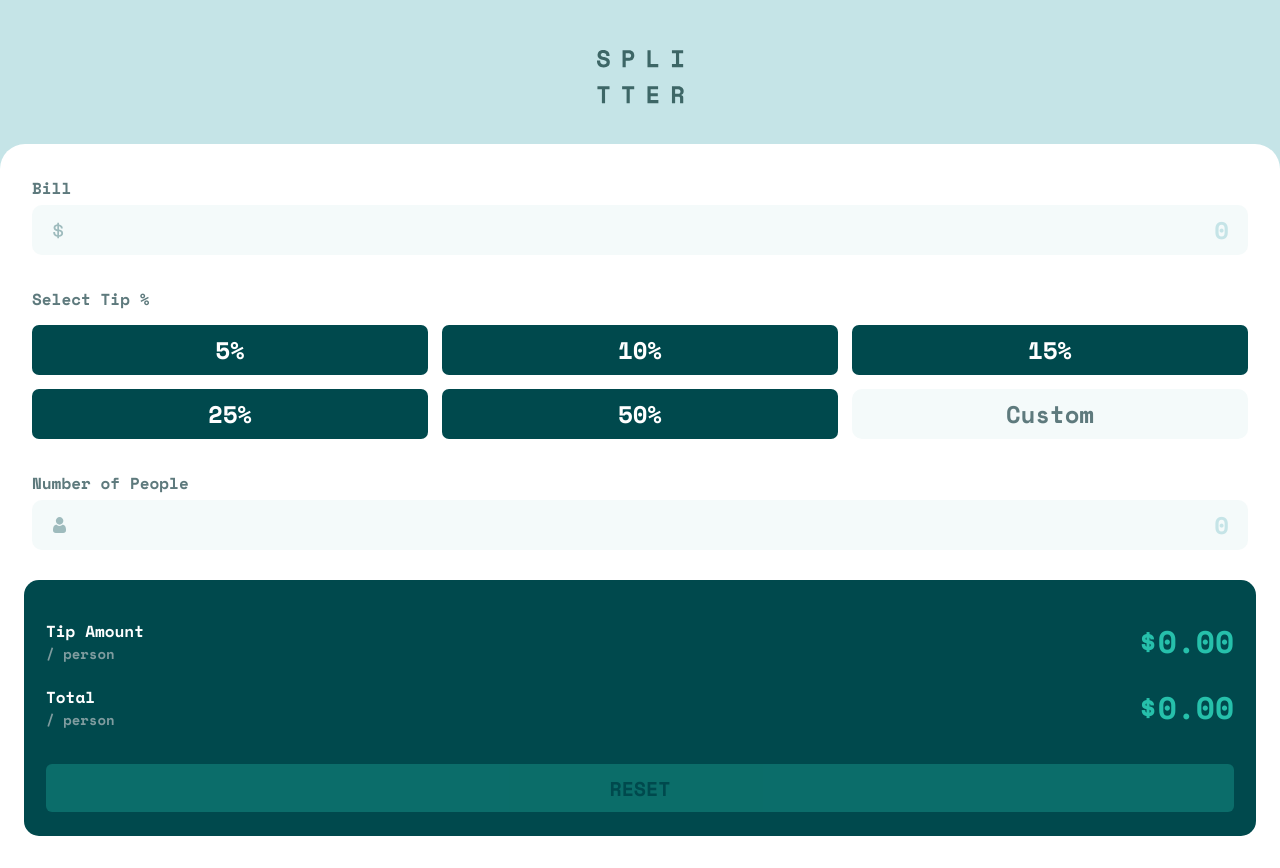
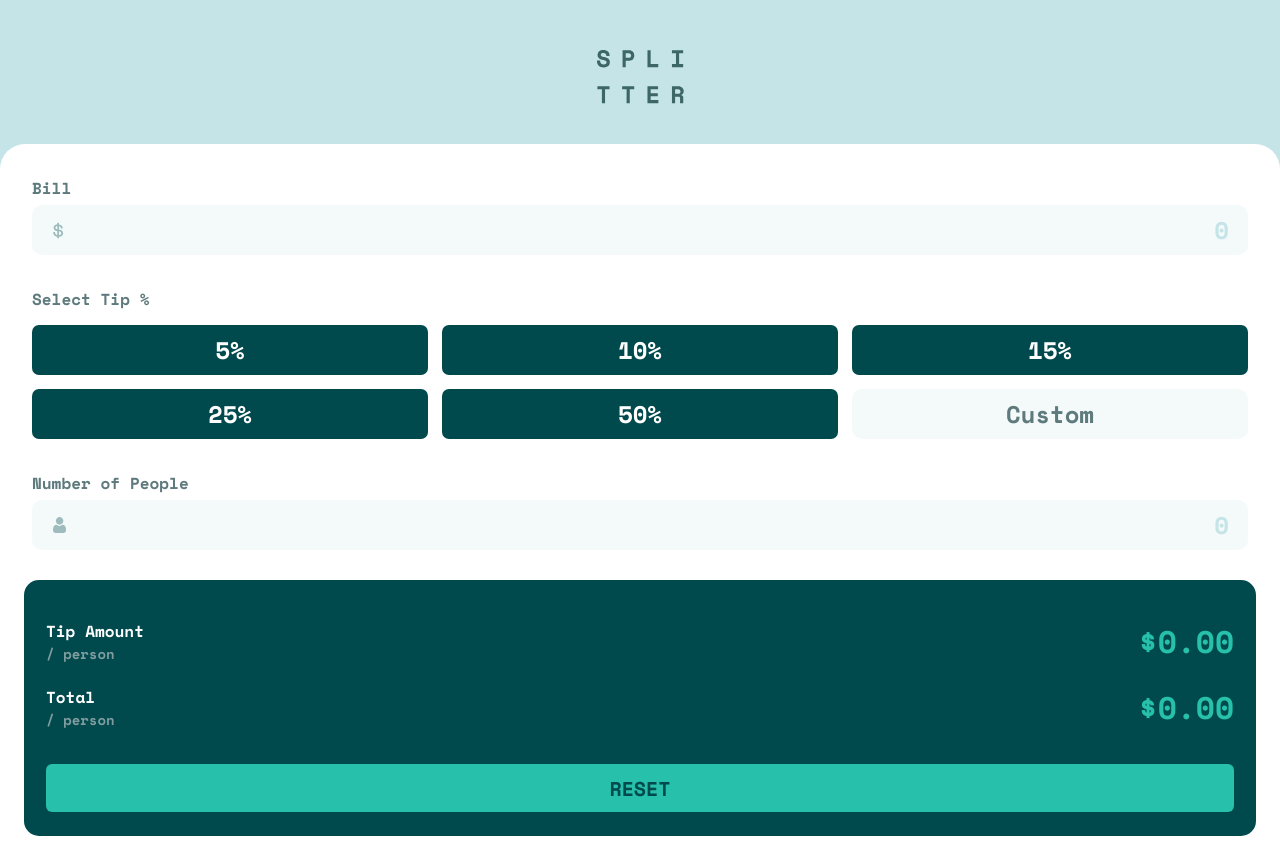
Before and after one commit to Derfan/tip-calculator-app, a React (Create React App) app: page / in a window 1280 px wide. Built offline with nearby package versions, Linux system fonts and the light colour scheme.

Commit message:
add base logic

```diff
--- a/src/components/Button/index.tsx
+++ b/src/components/Button/index.tsx
@@ -8,10 +8,17 @@ interface ButtonProps {
     className?: string
     disabled?: boolean
     children?: ReactNode
+    onClick: () => void
 }
 
-export const Button: FC<ButtonProps> = ({ type, className, disabled, children }) => {
+export const Button: FC<ButtonProps> = ({ type, className, disabled, children, onClick }) => {
     return (
-        <button type={type} className={cns(className, cn.button, { [cn.disabled]: disabled })}>{children}</button>
+        <button
+            type={type}
+            className={cns(className, cn.button, { [cn.disabled]: disabled })}
+            onClick={onClick}
+        >
+            {children}
+        </button>
     );
 }
--- a/src/components/Input/index.tsx
+++ b/src/components/Input/index.tsx
@@ -6,17 +6,24 @@ import cn from './styles.module.sass';
 interface InputProps {
     type: string
     name: string
+    value: string
     icon?: string
     label?: string
     error?: string
     placeholder?: string
     className?: string
     defaultValue?: string | number
+    onChange: (name: string, value: string) => void
+    onClick?: () => void
 }
 
-export const Input: FC<InputProps> = ({ type, name, label, placeholder, error, className, icon, defaultValue }) => {
+export const Input: FC<InputProps> = ({ type, name, value, label, placeholder, error, className, icon, defaultValue, onChange, onClick }) => {
+    function changeHandler(event: any) {
+        onChange(name, event.target.value)
+    }
+
     return (
-        <div className={cns(cn.root, className)}>
+        <div className={cns(cn.root, className)} onClick={onClick}>
             {label && (
                 <div className={cn.header}>
                     <label className={cn.label} htmlFor={name}>{label}</label>
@@ -27,10 +34,12 @@ export const Input: FC<InputProps> = ({ type, name, label, placeholder, error, c
             <input
                 id={name}
                 type={type}
+                value={value ?? ''}
                 className={cns(cn.input, { [cn.error]: error })}
                 placeholder={placeholder}
                 defaultValue={defaultValue}
                 style={{ backgroundImage: icon ? `url(${icon})` : 'none' }}
+                onChange={changeHandler}
             />
         </div>
     );
--- a/src/components/RadioGroup/index.tsx
+++ b/src/components/RadioGroup/index.tsx
@@ -10,12 +10,18 @@ type Item = {
 
 interface RadioGroupProps {
     name: string
+    value: number
     items: Item[]
     label?: string
     children?: ReactNode
+    onChange: (name: string, field: string) => void
 }
 
-export const RadioGroup: FC<RadioGroupProps> = ({ name, label, items, children }) => {
+export const RadioGroup: FC<RadioGroupProps> = ({ name, value: formValue, label, items, children, onChange }) => {
+    function changeHandler(event: any) {
+        onChange(name, event.target.value);
+    }
+
     return (
         <div className={cn.root}>
             <label className={cn.label}>{label}</label>
@@ -23,7 +29,7 @@ export const RadioGroup: FC<RadioGroupProps> = ({ name, label, items, children }
             <div className={cn.elements}>
                 {items.map(({ label, value, checked }) => (
                     <div key={label} className={cn.item}>
-                        <input type="radio" id={label} value={value} name={name} className={cn.itemInput} defaultChecked={checked} />
+                        <input type="radio" id={label} value={value} name={name} className={cn.itemInput} checked={value === formValue} defaultChecked={checked} onChange={changeHandler} />
                         <label htmlFor={label} className={cn.itemLabel}>{label}</label>
                     </div>
                 ))}
--- a/src/widgets/TipCalculator/CalculationResults/index.tsx
+++ b/src/widgets/TipCalculator/CalculationResults/index.tsx
@@ -6,6 +6,7 @@ import cn from './styles.module.sass';
 interface CalculationResultsProps {
     tipAmountPerPerson: number
     totalAmountPerPerson: number
+    onResetButtonClick: () => void
 }
 
 const formatCurrency = (amount: number): string => {
@@ -14,7 +15,7 @@ const formatCurrency = (amount: number): string => {
     return formatter.format(amount);
 };
 
-export const CalculationResults: FC<CalculationResultsProps> = ({ tipAmountPerPerson, totalAmountPerPerson }) => {
+export const CalculationResults: FC<CalculationResultsProps> = ({ tipAmountPerPerson, totalAmountPerPerson, onResetButtonClick }) => {
     return (
         <div className={cn.root}>
             <div className={cn.item}>
@@ -36,6 +37,7 @@ export const CalculationResults: FC<CalculationResultsProps> = ({ tipAmountPerPe
                 type="reset"
                 className={cn.button}
                 disabled={tipAmountPerPerson === 0 || totalAmountPerPerson === 0}
+                onClick={onResetButtonClick}
             >
                 Reset
             </Button>
--- a/src/widgets/TipCalculator/index.tsx
+++ b/src/widgets/TipCalculator/index.tsx
@@ -1,55 +1,67 @@
 import { Input, RadioGroup } from '../../components';
 import { CalculationResults } from './CalculationResults';
+import { useCalculatorForm } from './useCalculatorForm';
+
 import billIcon from '../../images/icon-dollar.svg';
 import personIcon from '../../images/icon-person.svg';
 import cn from './styles.module.sass';
 
+const tipOptions = [
+    { label: '5%', value: 5 },
+    { label: '10%', value: 10 },
+    { label: '15%', value: 15 },
+    { label: '25%', value: 25 },
+    { label: '50%', value: 50 },
+];
+
 export const TipCalculator = () => {
-    const tipAmountPerPerson = 0
-    const totalAmountPerPerson = 0
+    const { formState, changeFormField, resetForm } = useCalculatorForm();
 
     return (
         <form className={cn.root}>
             <div className={cn.controllers}>
                 <Input
                     name="bill"
+                    value={formState.bill}
                     label="Bill"
                     type="number"
                     icon={billIcon}
                     placeholder="0"
+                    onChange={changeFormField}
                 />
 
                 <RadioGroup
                     name="tip"
                     label="Select Tip %"
-                    items={[
-                        { label: '5%', value: 5 },
-                        { label: '10%', value: 10 },
-                        { label: '15%', value: 15 },
-                        { label: '25%', value: 25 },
-                        { label: '50%', value: 50 },
-                    ]}
+                    value={formState.tip}
+                    items={tipOptions}
+                    onChange={changeFormField}
                 >
                     <Input
                         type='number'
-                        name='custom'
+                        name='tip'
+                        value={formState.tip}
                         placeholder="Custom"
                         className={cn.customInput}
+                        onChange={changeFormField}
                     />
                 </RadioGroup>
 
                 <Input
                     type="number"
+                    value={formState.numberOfPeople}
                     placeholder="0"
                     icon={personIcon}
                     name="numberOfPeople"
                     label="Number of People"
+                    onChange={changeFormField}
                 />
             </div>
 
             <CalculationResults
-                tipAmountPerPerson={tipAmountPerPerson}
-                totalAmountPerPerson={totalAmountPerPerson}
+                tipAmountPerPerson={formState.tipAmountPerPerson}
+                totalAmountPerPerson={formState.totalAmountPerPerson}
+                onResetButtonClick={resetForm}
             />
         </form>
     );
--- /dev/null
+++ b/src/widgets/TipCalculator/useCalculatorForm.ts
@@ -0,0 +1,66 @@
+import { useReducer } from 'react';
+
+enum ACTION_TYPES {
+    CHANGE_FIELD = 'changeField',
+    RECALCULATE_AMOUNT = 'recalculateAmount',
+    RESET_FORM = 'resetForm'
+}
+
+export const initialState = {
+    bill: null,
+    tip: null,
+    numberOfPeople: null,
+    tipAmountPerPerson: null,
+    totalAmountPerPerson: null,
+};
+
+export const reducer = (state: any, action: any) => {
+    switch (action.type) {
+        case ACTION_TYPES.CHANGE_FIELD: {
+            const { name, value } = action.payload;
+
+            return {
+                ...state,
+                [name]: value || 0,
+            };
+        }
+        case ACTION_TYPES.RECALCULATE_AMOUNT: {
+            const { bill, tip, numberOfPeople } = state;
+            let tipAmount = 0;
+            let totalAmount = 0;
+
+            if (bill && tip && numberOfPeople) {
+                tipAmount = state.bill / 100 * state.tip;
+                totalAmount = state.bill + tipAmount;
+            }
+
+            return {
+                ...state,
+                tipAmountPerPerson: tipAmount ? tipAmount / state.numberOfPeople : 0,
+                totalAmountPerPerson: totalAmount ? totalAmount / state.numberOfPeople : 0,
+            };
+        }
+        case ACTION_TYPES.RESET_FORM:
+            return initialState;
+        default:
+            throw new Error();
+    }
+};
+
+export const useCalculatorForm = () => {
+    const [formState, dispatch] = useReducer(reducer, initialState);
+
+    function onChangeHandler(fieldName: string, fieldValue: string) {
+        dispatch({ type: ACTION_TYPES.CHANGE_FIELD, payload: { name: fieldName, value: +fieldValue } });
+        dispatch({ type: ACTION_TYPES.RECALCULATE_AMOUNT });
+    }
+    function onResetForm() {
+        dispatch({ type: ACTION_TYPES.RESET_FORM })
+    }
+
+    return {
+        formState,
+        changeFormField: onChangeHandler,
+        resetForm: onResetForm
+    }
+}
```
